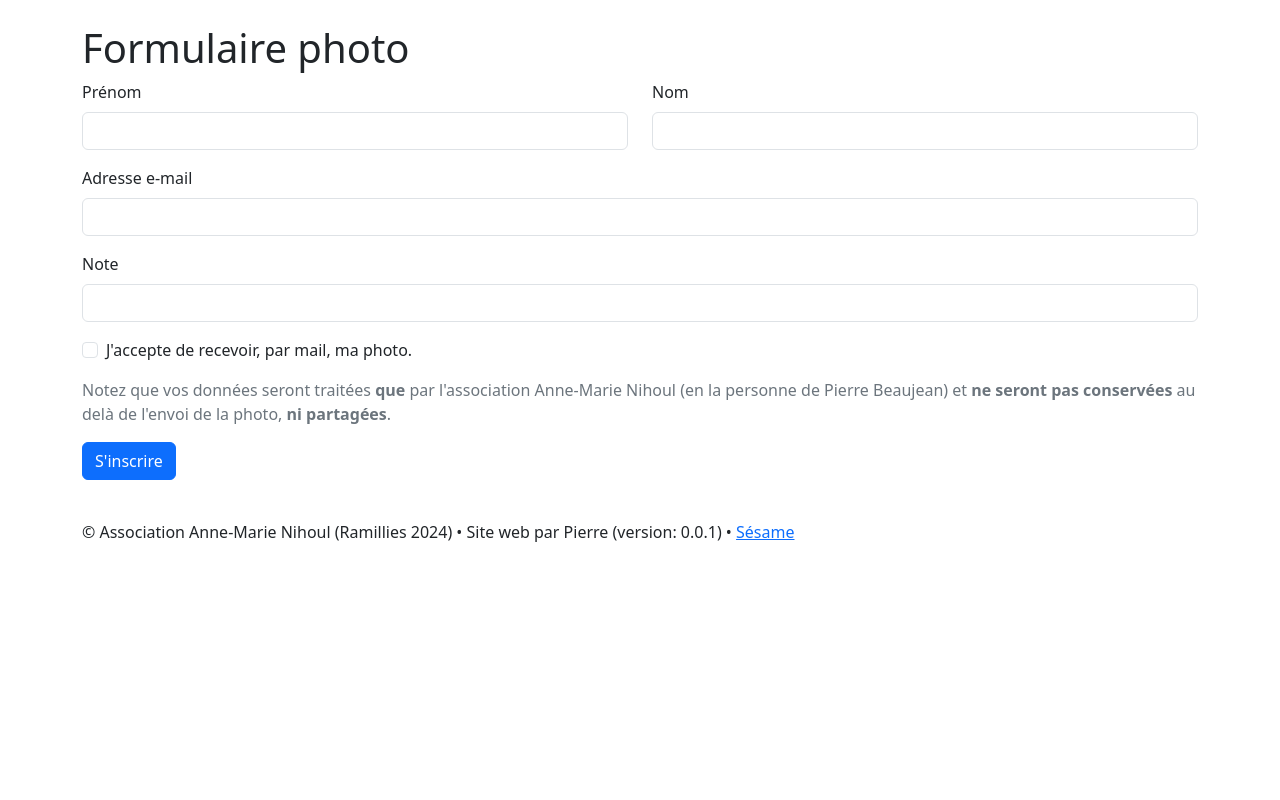
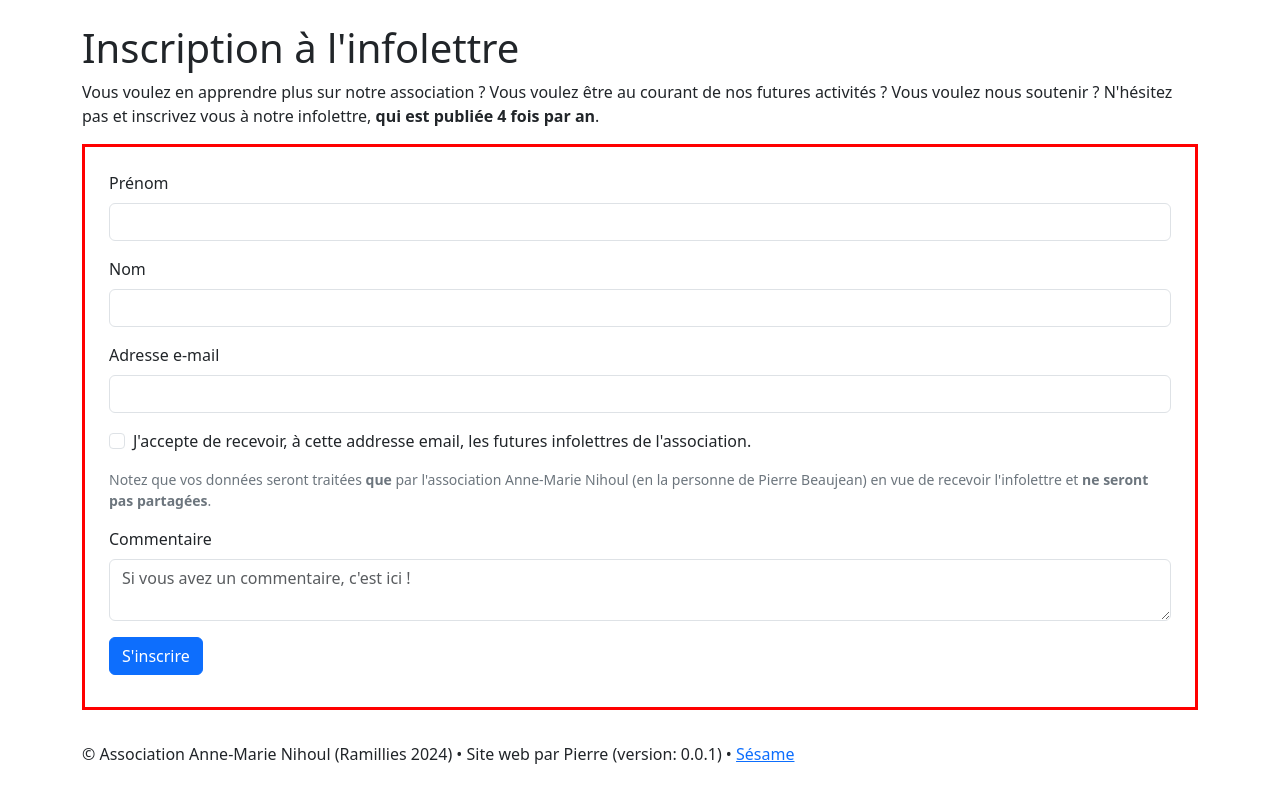
Before and after one commit to pierre-24/amn-subscriber, a Flask app: page / in a window 1280 px wide. Run offline with Flask 3, Linux system fonts and the light colour scheme; some libraries are stand-ins or nearby versions.

Commit message:
improve a bit

```diff
--- a/amn_subscriber/forms.py
+++ b/amn_subscriber/forms.py
@@ -23,10 +23,10 @@ class MainForm(FlaskForm):
             f.validators.email(message="Ceci n'est pas une adresse email valide")]
     )
 
-    note = f.StringField('Note')
+    note = f.TextAreaField('Commentaire', render_kw={'placeholder': "Si vous avez un commentaire, c'est ici !"})
 
     gdpr = f.BooleanField(
-        "J'accepte de recevoir, par mail, ma photo.",
+        "J'accepte de recevoir, à cette addresse email, les futures infolettres de l'association.",
         validators=[f.validators.input_required('ce choix est nécessaire')]
     )
 
--- a/amn_subscriber/static/style.css
+++ b/amn_subscriber/static/style.css
@@ -1,2 +1,3 @@
-#content {
+#newsletter-form {
+    border: 3px solid red;
 }
--- a/amn_subscriber/templates/base.ex.html
+++ b/amn_subscriber/templates/base.ex.html
@@ -15,15 +15,15 @@
 </head>
 
 <body>
-
-    <div class="container" id="messages-zone">
-        {{ render_messages() }}
-    </div>
-
     <div id="page-content">
         {% block page_content %}
         <div id="content" class="container mt-4 pb-4">
-        {% block content %}{% endblock %}
+
+            <h1>{{ self.page_title() }}</h1>
+
+            {{ render_messages() }}
+
+            {% block content %}{% endblock %}
         </div>
         {% endblock %}
     </div>
--- a/amn_subscriber/templates/index.html
+++ b/amn_subscriber/templates/index.html
@@ -2,22 +2,24 @@
 
 {% from 'bootstrap5/form.html' import render_form_row %}
 
-{% block page_title %}Formulaire photo{% endblock %}
+{% block page_title %}Inscription à l'infolettre{% endblock %}
 
 {% block content %}
-    <h1>Formulaire photo</h1>
 
-    <form action="{{ url_for('main.index') }}" method="post" id="newsletter-form">
+    <p>Vous voulez en apprendre plus sur notre association ? Vous voulez être au courant de nos futures activités ? Vous voulez nous soutenir ? N'hésitez pas et inscrivez vous à notre infolettre, <b>qui est publiée 4 fois par an</b>. </p>
+
+    <form action="{{ url_for('main.index') }}" method="post" id="newsletter-form" class="container p-4">
         {{ form.hidden_tag() }}
         <div class="form-row">
-            {{ render_form_row([form.surname, form.name])  }}
+            {{ render_form_row([form.surname])  }}
+            {{ render_form_row([form.name])  }}
             {{ render_form_row([form.email])  }}
-            {{ render_form_row([form.note])  }}
 
             {{ render_form_row([form.gdpr])  }}
-            <p class="text-secondary">
-                Notez que vos données seront traitées <b>que</b> par l'association Anne-Marie Nihoul (en la personne de Pierre Beaujean) et <b>ne seront pas conservées</b> au delà de l'envoi de la photo, <b>ni partagées</b>.
+            <p class="text-secondary small">
+                Notez que vos données seront traitées <b>que</b> par l'association Anne-Marie Nihoul (en la personne de Pierre Beaujean) en vue de recevoir l'infolettre et <b>ne seront pas partagées</b>.
             </p>
+            {{ render_form_row([form.note])  }}
 
             <div class="col-md-2">{{ form.submit_button(
                 class_='btn btn-primary mb-2'
--- a/amn_subscriber/templates/login.html
+++ b/amn_subscriber/templates/login.html
@@ -4,8 +4,6 @@
 {% block page_title %}Connexion{% endblock %}
 
 {% block content %}
-    <h1>Connexion à l'interface d'administration</h1>
-
     <form method="post">
         {{ form.csrf_token }}
         {{ form.next(value=next) }}
```
Also changed, not shown: 1 other file.
